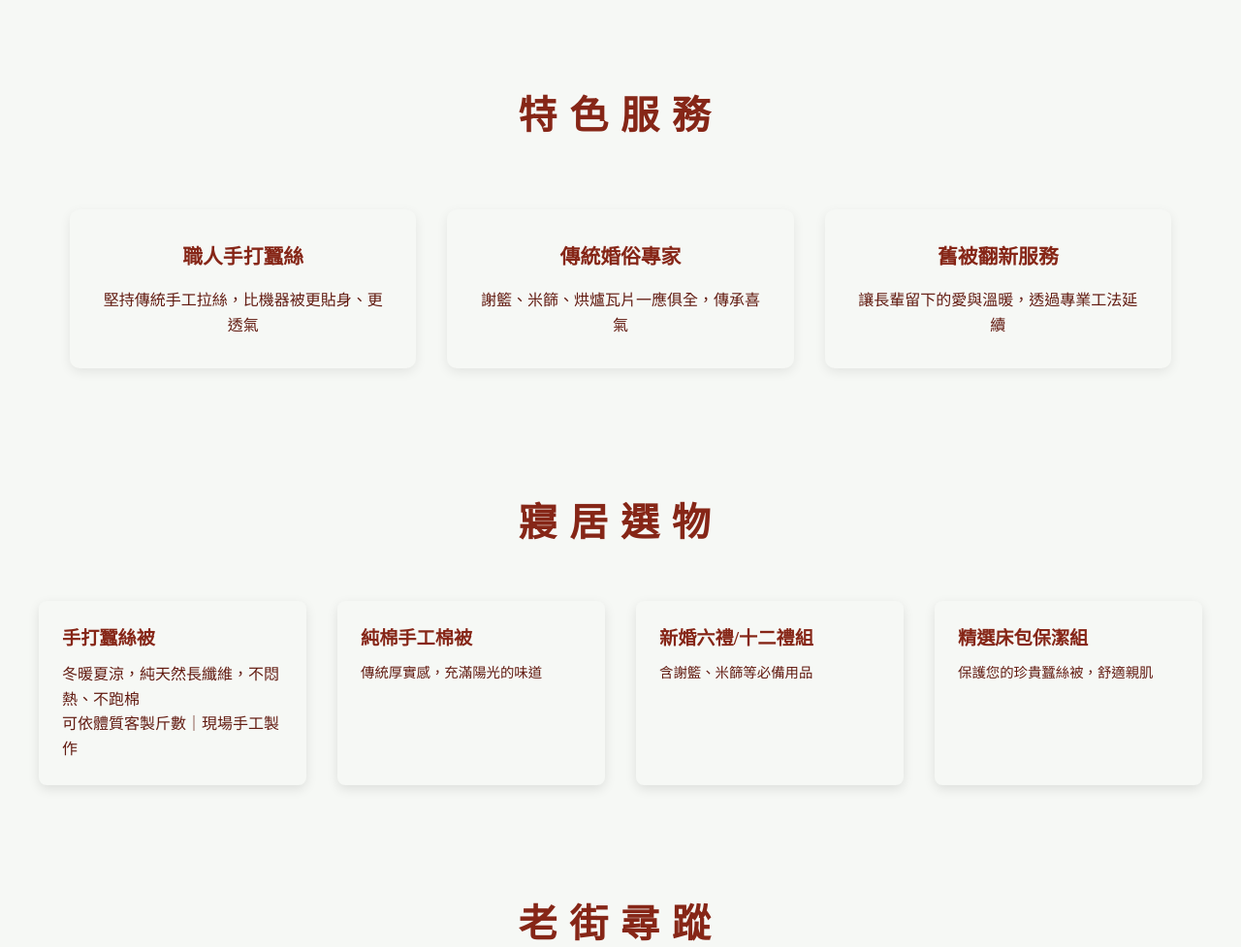
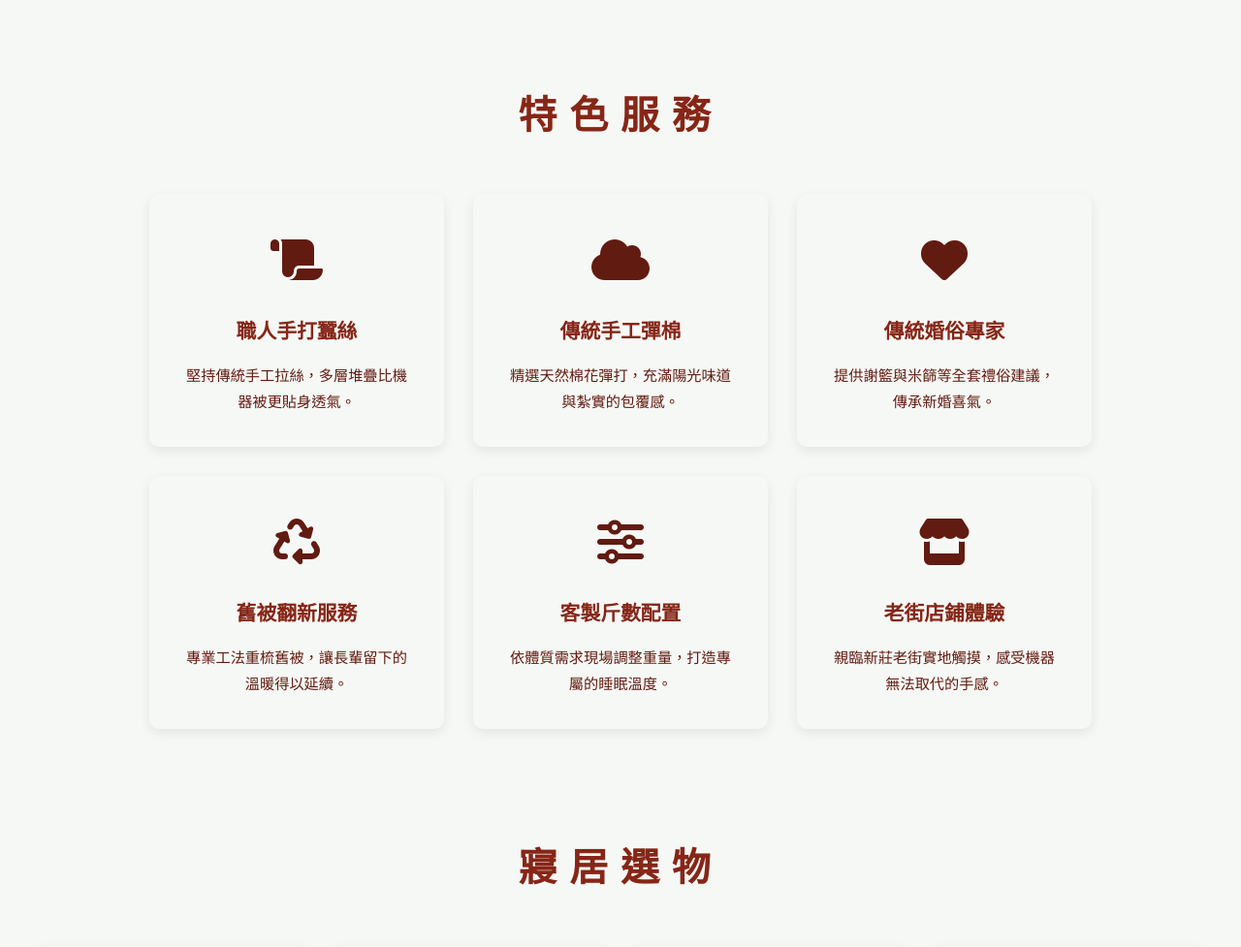
Before and after one commit to jekkinoopy/SiongHing, a PHP site: page / in a window 1280 px wide. Shown: the part 1813-2790 px from the top of the page at 97% size. Run offline with PHP 8.4, Linux system fonts and the light colour scheme.

Commit message:
feat(features): 擴充特色服務至六項

```diff
--- a/index.html
+++ b/index.html
@@ -105,20 +105,43 @@
     <section class="features" id="features">
         <h2 class="section-title">特色服務</h2>
         <div class="feature-grid">
+            <div class="feature-grid">
+                <!-- 點 1：手打蠶絲 -->
                 <div class="feature-card">
+                    <div class="feature-icon"><i class="fas fa-scroll"></i></div>
                     <h3>職人手打蠶絲</h3>
-                <!-- <div class="feature-icon">✨</div> -->
-                <p>堅持傳統手工拉絲，比機器被更貼身、更透氣</b></p>
+                    <p class="feature-desc">堅持傳統手工拉絲，多層堆疊比機器被更貼身透氣。</p>
                 </div>
+                <!-- 點 2：手打棉花 (新增) -->
                 <div class="feature-card">
-                <!-- <div class="feature-icon">🌙</div> -->
+                    <div class="feature-icon"><i class="fas fa-cloud"></i></div>
+                    <h3>傳統手工彈棉</h3>
+                    <p class="feature-desc">精選天然棉花彈打，充滿陽光味道與紮實的包覆感。</p>
+                </div>
+                <!-- 點 3：婚俗 (補強) -->
+                <div class="feature-card">
+                    <div class="feature-icon"><i class="fas fa-heart"></i></div>
                     <h3>傳統婚俗專家</h3>
-                <p>謝籃、米篩、烘爐瓦片一應俱全，傳承喜氣</b></p>
+                    <p class="feature-desc">提供謝籃與米篩等全套禮俗建議，傳承新婚喜氣。</p>
                 </div>
+                <!-- 點 4：翻新 -->
                 <div class="feature-card">
-                <!-- <div class="feature-icon">♻️</div> -->
+                    <div class="feature-icon"><i class="fas fa-recycle"></i></div>
                     <h3>舊被翻新服務</h3>
-                <p>讓長輩留下的愛與溫暖，透過專業工法延續</b></p>
+                    <p class="feature-desc">專業工法重梳舊被，讓長輩留下的溫暖得以延續。</p>
+                </div>
+                <!-- 點 5：客製 (新增) -->
+                <div class="feature-card">
+                    <div class="feature-icon"><i class="fas fa-sliders-h"></i></div>
+                    <h3>客製斤數配置</h3>
+                    <p class="feature-desc">依體質需求現場調整重量，打造專屬的睡眠溫度。</p>
+                </div>
+                <!-- 點 6：店鋪體驗 (新增) -->
+                <div class="feature-card">
+                    <div class="feature-icon"><i class="fas fa-store"></i></div>
+                    <h3>老街店鋪體驗</h3>
+                    <p class="feature-desc">親臨新莊老街實地觸摸，感受機器無法取代的手感。</p>
+                </div>
             </div>
         </div>
     </section>
--- a/style.css
+++ b/style.css
@@ -402,11 +402,11 @@ nav.scrolled .nav-links a:hover {
 
 .feature-grid {
     max-width: 1200px;
-    margin: 4rem auto;
+    margin: 0 auto;
     padding: 0 2rem;
     display: grid;
     grid-template-columns: repeat(auto-fit, minmax(280px, 1fr));
-    gap: 2rem;
+    gap: 30px;
 }
 
 .feature-card {
@@ -423,9 +423,27 @@ nav.scrolled .nav-links a:hover {
     box-shadow: 0 8px 24px rgba(0, 0, 0, 0.12);
 }
 
+.feature-desc {
+    font-size: 0.95rem;
+    line-height: 1.8;
+    color: var(--core-800);
+    max-width: 240px;
+    /* 關鍵：設定寬度讓文字形成區塊 */
+    margin: 15px auto 0;
+    text-align: center;
+}
+
 .feature-icon {
     font-size: 3rem;
     margin-bottom: 1rem;
+
+    /* 增加裝飾感，解決結構空虛 */
+    .feature-icon i {
+        font-size: 2.5rem;
+        color: var(--primary);
+        margin-bottom: 20px;
+        opacity: 0.8;
+    }
 }
 
 .feature-card h3 {
```
Also changed, not shown: 過程/260501.jpg (added), 1 other file. Lines whose indentation alone changed are shown as unchanged.
